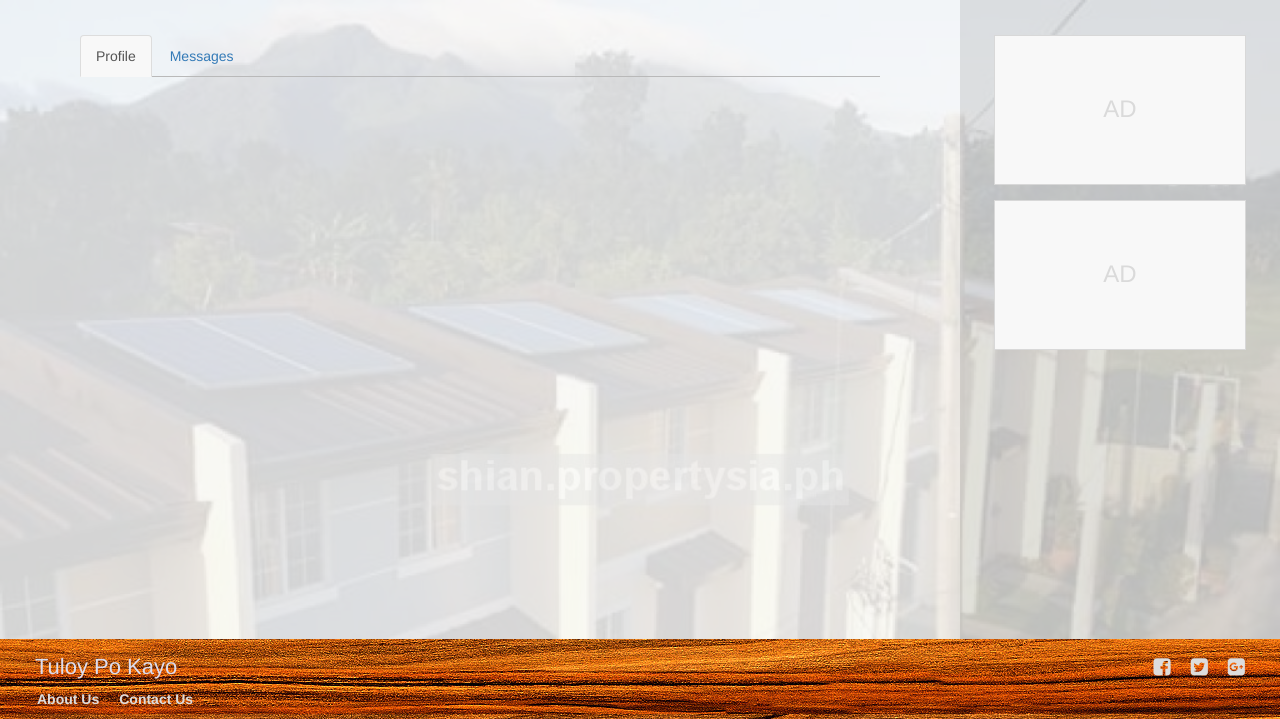
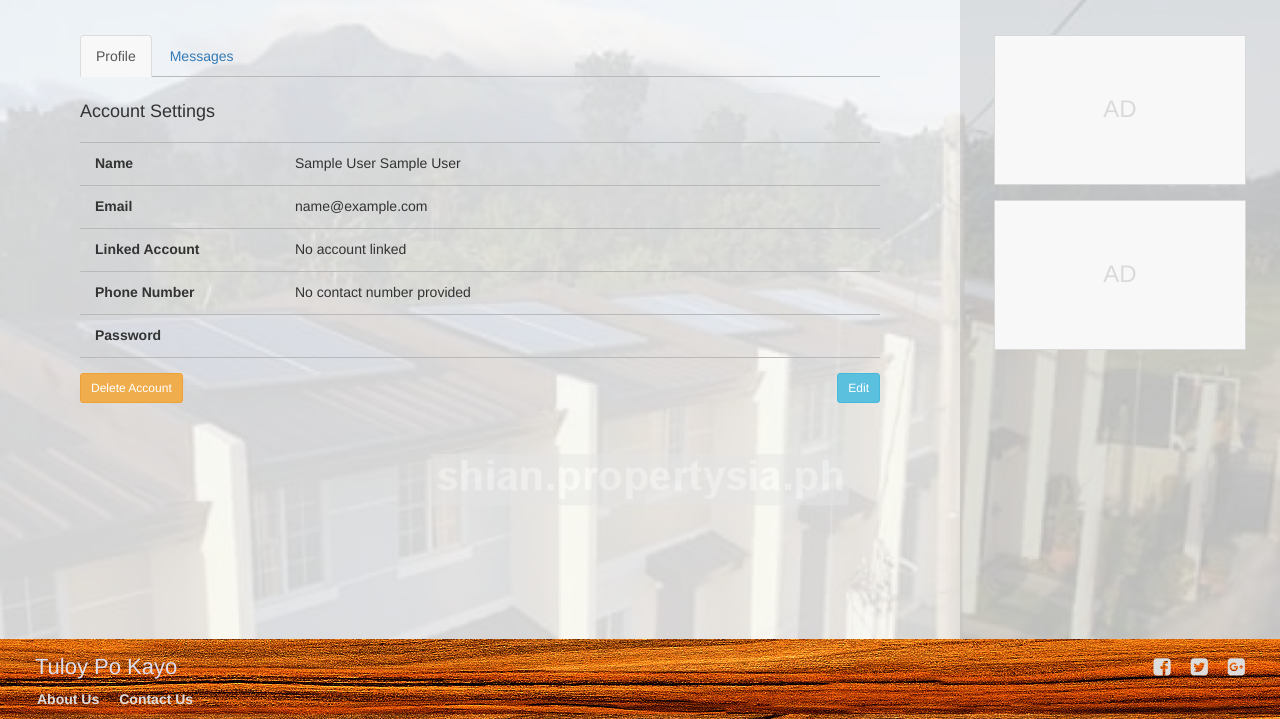
Before and after one commit to Emrys1224/Tuloy-Po-Kayo, a PHP site: page /Tuloy-Po-Kayo/profile.php in a window 1280 px wide. Shown: the part 81-800 px from the top of the page. Run offline with PHP 8.4, Linux system fonts and the light colour scheme; the visitor is signed in with stand-in values (Sample User, id 1); data that the repository does not hold is empty; some libraries are stand-ins or nearby versions.

Commit message:
add code for account info retrieval and set value to its respective DOM

```diff
--- a/profile.php
+++ b/profile.php
@@ -13,6 +13,11 @@ require_once 'includes/acct-details.php';
 if (!$id) {
     header("Location: http://localhost/Tuloy-Po-Kayo");
 }
+
+// retrieve profile info
+$acctInfo = $db->query("SELECT * FROM `account` WHERE `id` = '$id'")->fetch();
+$testArr = $acctInfo;
+
 
 include 'includes/head.php';
 ?>
@@ -38,7 +43,7 @@ include 'includes/nav.php';
 				<?php if ($acctType === "Owner"): ?>
 					<li role="presentation" class="active"><a href="#properties" id="properties-tab" role="tab" data-toggle="tab" aria-controls="properties" aria-expanded="true">Properties</a></li>
 				<?php endif; ?>
-				<li role="presentation" <?php if ($acctType !== "Owner") echo 'class="active"'; ?>><a href="#profile" id="profile-tab" role="tab" data-toggle="tab" aria-controls="profile" aria-expanded="true">Profile</a></li>
+				<li role="presentation" class="<?php if ($acctType !== 'Owner') echo 'active'; ?>"><a href="#profile" id="profile-tab" role="tab" data-toggle="tab" aria-controls="profile" aria-expanded="true">Profile</a></li>
 				<li role="presentation"><a href="#messages" role="tab" id="messages-tab" data-toggle="tab" aria-controls="messages">Messages</a></li>
 			</ul>
 
@@ -56,7 +61,7 @@ include 'includes/nav.php';
 				<?php endif; ?>
 
 				<!-- profile-tab contents -->
-				<div class="tab-pane fade" role="tabpanel" id="profile" aria-labelledby="profile-tab">
+				<div class="tab-pane fade <?php if ($acctType !== 'Owner') echo 'in active'; ?>" role="tabpanel" id="profile" aria-labelledby="profile-tab">
 
 					<!-- acct settings view mode -->
 					<div id="acct-settings-view">
@@ -64,32 +69,32 @@ include 'includes/nav.php';
 						<div class="row info-group">
 							<label class="col-xs-3" for="acct-name">Name</label>
 							<div class="col-xs-9" id="acct-name">
-								<span id="name-first" data-name="firstName"></span>
-								<span id="name-last" data-name="lstName"></span>
+								<span id="name-first"><?php echo $acctInfo['firstname']; ?></span>
+								<span id="name-last"><?php echo $acctInfo['lastname']; ?></span>
 							</div>
 						</div>
 						<div class="row info-group">
 							<label class="col-xs-3" for="email">Email</label>
 							<div class="col-xs-9">
-								<span id="email" data-name="email"></span>
+								<span id="email"><?php echo $acctInfo['email']; ?></span>
 							</div>
 						</div>
 						<div class="row info-group">
 							<label class="col-xs-3" for="linked-acct">Linked Account</label>
 							<div class="col-xs-9">
-								<span id="linked-acct" data-name="linkedAcct"></span>
+								<span id="linked-acct"><?php echo isset($acctInfo['linked_acct']) ? $acctInfo['linked_acct'] : "No account linked"; ?></span>
 							</div>
 						</div>
 						<div class="row info-group">
 							<label class="col-xs-3" for="phone">Phone Number</label>
 							<div class="col-xs-9">
-								<span id="phone" data-name="phone"></span>
+								<span id="phone"><?php echo isset($acctInfo['contact_number']) ? $acctInfo['contact_number'] : "No contact number provided"; ?></span>
 							</div>
 						</div>
 						<div class="row info-group">
 							<label class="col-xs-3" for="password">Password</label>
 							<div class="col-xs-9">
-								<span id="password" data-name="password"></span>
+								<span id="password"></span>
 							</div>
 						</div>
 						<div id="btn-group" class="clearfix">
@@ -104,28 +109,28 @@ include 'includes/nav.php';
 						<div class="row input-group">
 							<label class="col-sm-3" for="edit-acct-name">Name</label>
 							<div class="col-sm-4" id="edit-acct-name">
-								<input type="text" class="form-control" id="edit-1st-name" name="firstName">
+								<input type="text" class="form-control" id="edit-1st-name" name="firstName" value="<?php echo $acctInfo['firstname']; ?>">
 							</div>
 							<div class="col-sm-4">
-								<input type="text" class="form-control" id="edit-lst-name" name="lstName">
+								<input type="text" class="form-control" id="edit-lst-name" name="lastName" value="<?php echo $acctInfo['lastname']; ?>">
 							</div>
 						</div>
 						<div class="row input-group">
 							<label class="col-sm-3" for="edit-email">Email</label>
 							<div class="col-sm-6">
-								<input type="email" class="form-control" id="edit-email" name="email">
+								<input type="email" class="form-control" id="edit-email" name="email" value="<?php echo $acctInfo['email']; ?>">
 							</div>
 						</div>
 						<div class="row input-group">
 							<label class="col-sm-3" for="edit-linked-acct">Linked Account</label>
 							<div class="col-sm-6">
-								<input type="text" class="form-control" id="edit-linked-acct" name="linkedAcct" placeholder="Link to your social media acct">
+								<input type="text" class="form-control" id="edit-linked-acct" name="linkedAcct" placeholder="Link to your social media acct" value="<?php echo $acctInfo['linked_acct']; ?>">
 							</div>
 						</div>
 						<div class="row input-group">
 							<label class="col-sm-3" for="edit-phone">Phone Number</label>
 							<div class="col-sm-6">
-								<input type="text" class="form-control" id="edit-phone" name="phone" placeholder="Phone number e.g. +63912-345-6789">
+								<input type="text" class="form-control" id="edit-phone" name="phone" placeholder="Phone number e.g. +63912-345-6789" value="<?php echo $acctInfo['contact_number']; ?>">
 							</div>
 						</div>
 						<div class="row input-group">
```
